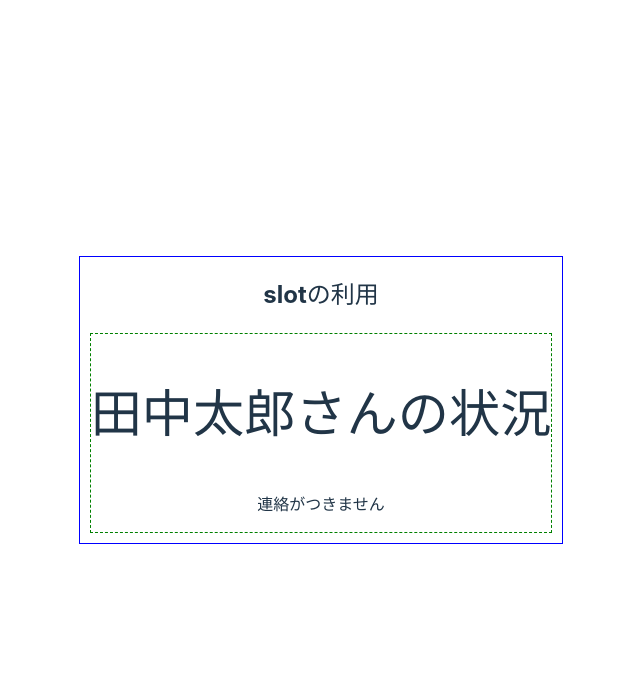
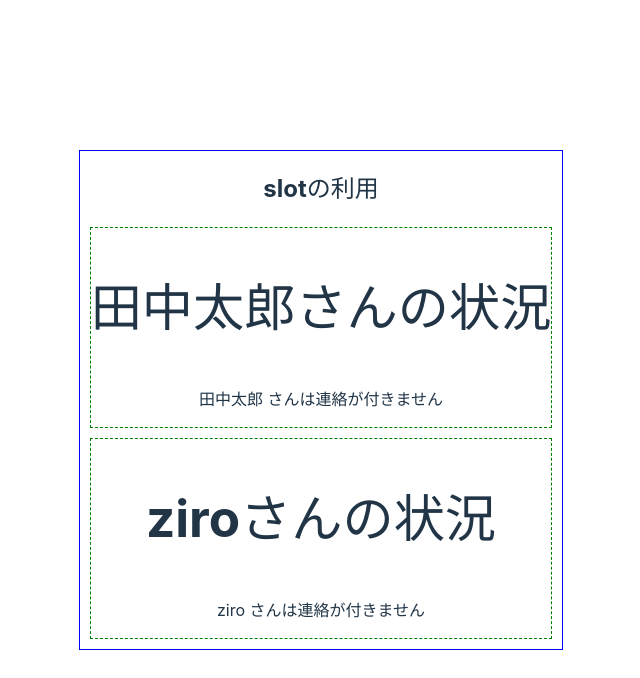
Before and after one commit to cawauchi6204/vue-study, a Vue app in the folder directive-model/: page / in a window 1280 px wide. Shown: the top 678 px of the page, without its empty margins (319-959 px from the left). Built offline with nearby package versions, Linux system fonts and the light colour scheme.

Commit message:
update: slotのフォールバックコンテンツの実装

```diff
--- a/directive-model/src/App.vue
+++ b/directive-model/src/App.vue
@@ -8,9 +8,8 @@ const taro = ref("田中太郎")
 <template>
   <section>
     <h2>slotの利用</h2>
-    <OneSection :name="taro">
-      <p>連絡がつきません</p>
-    </OneSection>
+    <OneSection :name="taro" />
+    <OneSection name="ziro" />
   </section>
 </template>
 
--- a/directive-model/src/components/OneSection.vue
+++ b/directive-model/src/components/OneSection.vue
@@ -10,7 +10,9 @@ defineProps<Props>()
   <section class="box">
     <h1>{{ name }}さんの状況</h1>
     <!-- reactでいうchildrenのようなもの -->
-    <slot />
+    <slot>
+      <p>{{ name }} さんは連絡が付きません</p>
+    </slot>
   </section>
 </template>
 
```
